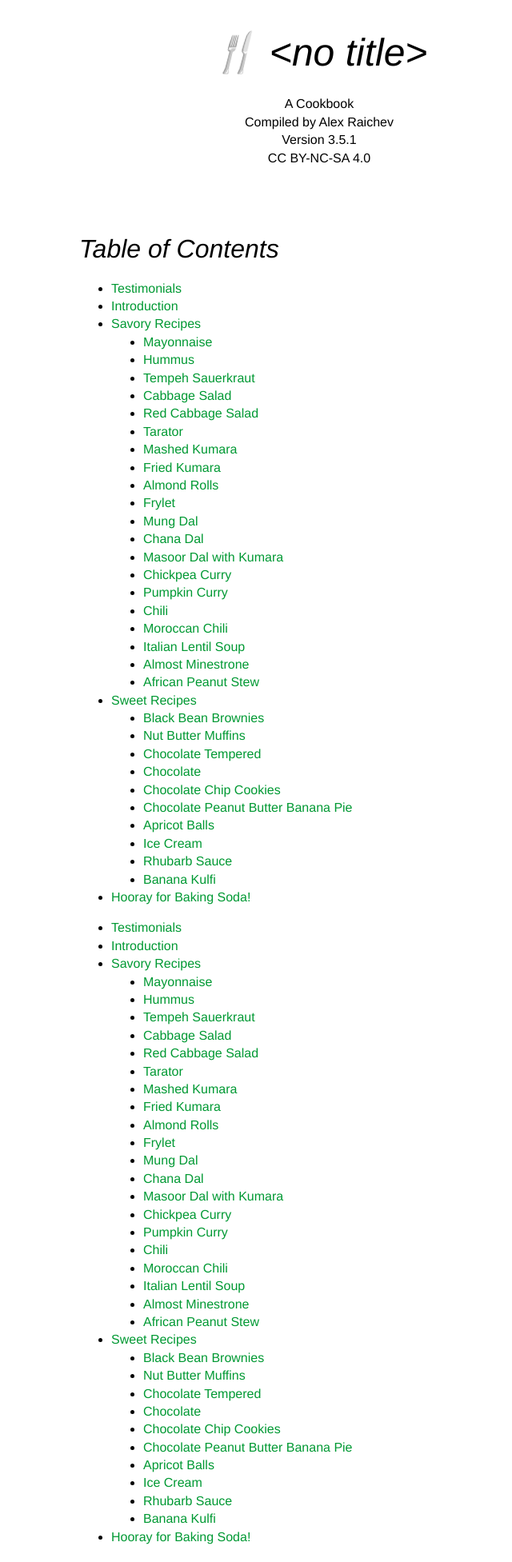
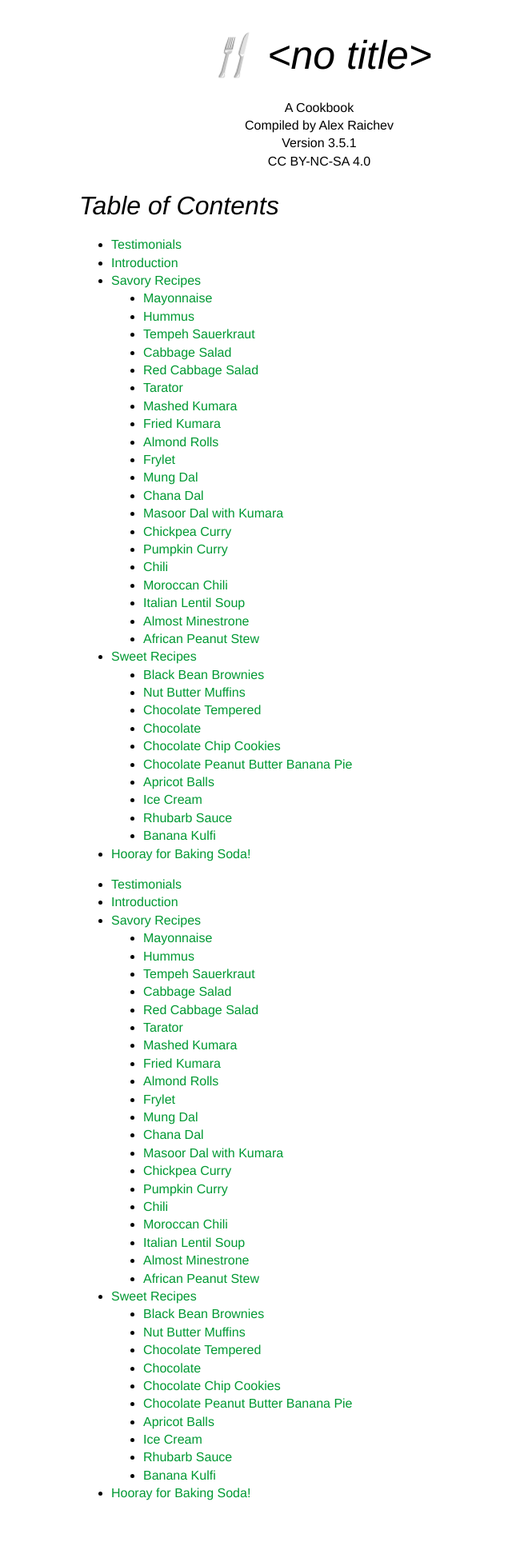
Before and after one commit to araichev/vegehead, a Sphinx documentation site: the page built from docs/index.rst, in a window 1280 px wide. Shown: the whole page at 80% size, without its empty margins (241-881 px from the left). Built offline with Sphinx 7.4.7, drawn with Linux system fonts in a browser that asks for light colours; after the commit the page ends 1899 px from its top, so only the background shows below that.

Commit message:
Shrank header for small screens

```diff
--- a/docs/_static/my-style.css
+++ b/docs/_static/my-style.css
@@ -20,12 +20,12 @@ h2 {
     page-break-before: always;
 }
 #header {
-    margin-bottom: 5em;
+    margin-bottom: 20px;
     text-align: center;
 }
 #header h1 {
     font-weight: normal;
-    font-size: 300%;
+    font-size: 50px;
     font-style: italic;
     page-break-before: avoid;
     margin-bottom: 20px;
```
